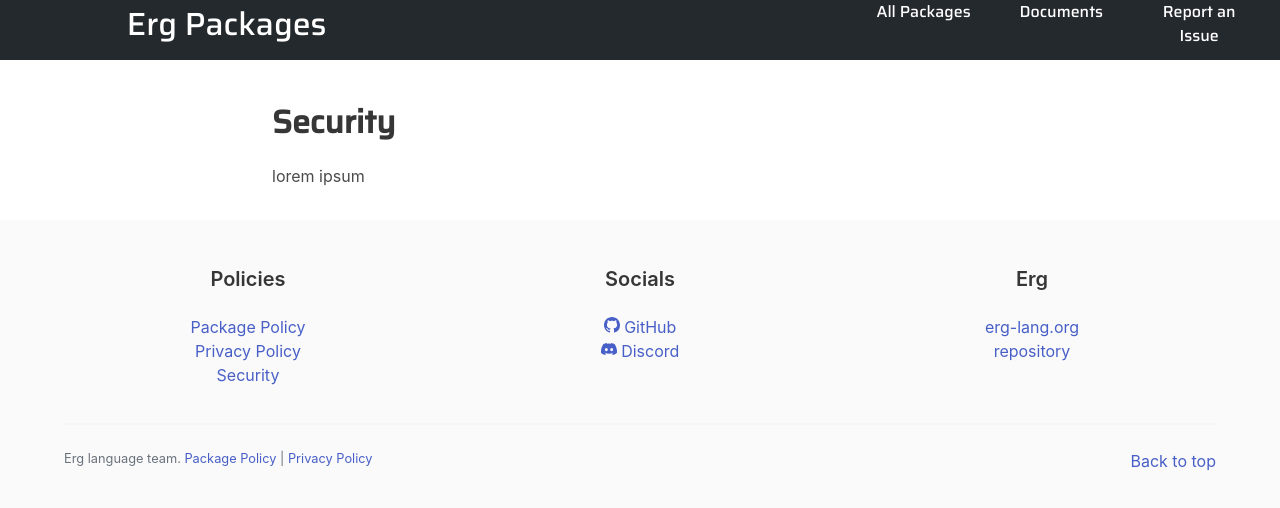
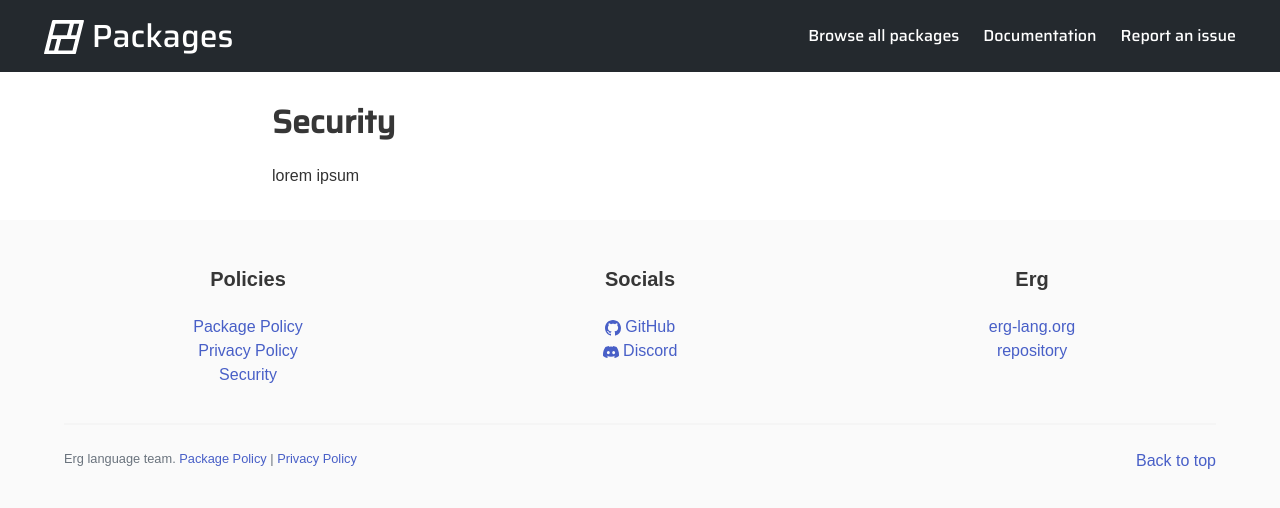
Before and after one commit to erg-lang/package.erg-lang.org, a plain HTML site: page security.html in a window 1280 px wide. Drawn offline with nearby package versions, Linux system fonts and the light colour scheme.

Commit message:
update navbar

```diff
--- a/security.html
+++ b/security.html
@@ -4,24 +4,39 @@
 <head>
     <meta charset="UTF-8" />
     <meta name="viewport" content="width=device-width, initial-scale=1.0" />
-    <title>Erg Package Registry / Security</title>
-    <link rel="stylesheet" href="style.css">
+    <title>Erg Package Registry</title>
     <link rel="stylesheet" href="https://cdnjs.cloudflare.com/ajax/libs/bulma/0.9.3/css/bulma.min.css">
     <link rel="preconnect" href="https://fonts.googleapis.com">
     <link rel="preconnect" href="https://fonts.gstatic.com" crossorigin>
     <link href="https://fonts.googleapis.com/css2?family=Saira:wght@500&display=swap" rel="stylesheet">
+    <link rel="stylesheet" href="style.css">
 </head>
 
 <body>
-    <header class="columns" style="font-family: 'Saira', sans-serif;">
-        <h1 class="column has-text-centered">Erg Packages</h1>
-        <div class="column"></div>
-        <nav class="column">
-            <ul class="columns has-text-centered">
-                <li class="column"><a href="#">All Packages</a></li>
-                <li class="column"><a href="#">Documents</a></li>
-                <li class="column"><a href="#">Report an Issue</a></li>
-            </ul>
+    <header role="navigation" aria-label="main navigation">
+        <a class="navbar-brand" href="index.html">
+            <h1 class="column">
+                <svg class="media-icon" viewBox="0 0 39.99999 34.208514" version="1.1" width="39.999989"
+                    height="34.208515" xmlns="http://www.w3.org/2000/svg" xmlns:svg="http://www.w3.org/2000/svg">
+                    <defs id="defs1">
+                        <style id="style1">
+                            .cls-1 {
+                                fill: #fff;
+                            }
+                        </style>
+                    </defs>
+                    <path id="path1" style="stroke-width:0.0423116" class="cls-1"
+                        d="m 9.2945168,0.00256637 c -0.577145,0 -1.0836797,0.4291213 -1.2385559,1.05026973 l -3.8828476,15.5251379 -0.2632838,1.051839 -3.88206587,15.523571 c -0.1320153,0.5285 0.223341,1.051832 0.7145899,1.051832 0.46249957,0.0038 1.24804987,2.95e-4 1.91407967,0 v 0.0014 h 5.3005682 v 5.21e-4 c 6.8072676,-0.0069 16.0108356,0.0053 22.7478626,0 0.0017,0 0.0036,-5.14e-4 0.0053,-5.21e-4 h 0.06117 v -0.0056 c 0.548768,-0.03201 1.022988,-0.447658 1.172148,-1.044023 1.996301,-7.997578 6.037063,-24.1268537 8.028717,-32.102367 0.132014,-0.52787513 -0.222902,-1.05026993 -0.713287,-1.05026993 v -2.601e-4 h -1.734909 v -0.00128 h -7.129233 c -6.503034,0.016412 -14.521222,-0.011358 -20.9858722,0 -0.03527,6.23e-5 -0.07934,-6.4e-5 -0.114576,0 z m 2.1994952,3.70680433 h 14.327215 l -2.88675,11.5420353 h -14.3274682 z m 18.429335,0 h 5.28312 l -2.886743,11.5420353 h -5.283123 z m -22.2434313,15.2485763 h 5.3542183 l -2.886487,11.542027 h -5.3542157 z m 9.4594633,0 h 14.253776 l -2.886489,11.542027 h -14.254035 c 0.818775,-3.273624 2.435712,-9.738384 2.886748,-11.542027 z" />
+                </svg>
+                Packages
+            </h1>
+        </a>
+        <nav class="navbar-menu">
+            <nav class="navbar-end">
+                <a class="navbar-item">Browse all packages</a>
+                <a class="navbar-item">Documentation</a>
+                <a class="navbar-item">Report an issue</a>
+            </nav>
         </nav>
     </header>
     <main class="bd-docs-main">
@@ -36,9 +51,9 @@
                 <div class="column">
                     <h3 class="title is-5">Policies</h3>
                     <ul>
-                        <li><a href="#">Package Policy</a></li>
-                        <li><a href="#">Privacy Policy</a></li>
-                        <li><a href="#">Security</a></li>
+                        <li><a href="package-policy.html">Package Policy</a></li>
+                        <li><a href="privacy-policy.html">Privacy Policy</a></li>
+                        <li><a href="security.html">Security</a></li>
                     </ul>
                 </div>
                 <div class="column">
@@ -46,7 +61,7 @@
                     <ul role="list">
                         <li><a href="https://github.com/erg-lang">
                                 <svg xmlns="http://www.w3.org/2000/svg" width="16" height="16" fill="currentColor"
-                                    class="bi bi-github" viewBox="0 0 16 16">
+                                    class="bi bi-github media-icon" viewBox="0 0 16 16">
                                     <path
                                         d="M8 0C3.58 0 0 3.58 0 8c0 3.54 2.29 6.53 5.47 7.59.4.07.55-.17.55-.38 0-.19-.01-.82-.01-1.49-2.01.37-2.53-.49-2.69-.94-.09-.23-.48-.94-.82-1.13-.28-.15-.68-.52-.01-.53.63-.01 1.08.58 1.23.82.72 1.21 1.87.87 2.33.66.07-.52.28-.87.51-1.07-1.78-.2-3.64-.89-3.64-3.95 0-.87.31-1.59.82-2.15-.08-.2-.36-1.02.08-2.12 0 0 .67-.21 2.2.82.64-.18 1.32-.27 2-.27.68 0 1.36.09 2 .27 1.53-1.04 2.2-.82 2.2-.82.44 1.1.16 1.92.08 2.12.51.56.82 1.27.82 2.15 0 3.07-1.87 3.75-3.65 3.95.29.25.54.73.54 1.48 0 1.07-.01 1.93-.01 2.2 0 .21.15.46.55.38A8.012 8.012 0 0 0 16 8c0-4.42-3.58-8-8-8z" />
                                 </svg>
@@ -54,7 +69,7 @@
                             </a></li>
                         <li><a href="#">
                                 <svg xmlns="http://www.w3.org/2000/svg" width="16" height="16" fill="currentColor"
-                                    class="bi bi-discord" viewBox="0 0 16 16">
+                                    class="bi bi-discord media-icon" viewBox="0 0 16 16">
                                     <path
                                         d="M13.545 2.907a13.227 13.227 0 0 0-3.257-1.011.05.05 0 0 0-.052.025c-.141.25-.297.577-.406.833a12.19 12.19 0 0 0-3.658 0 8.258 8.258 0 0 0-.412-.833.051.051 0 0 0-.052-.025c-1.125.194-2.22.534-3.257 1.011a.041.041 0 0 0-.021.018C.356 6.024-.213 9.047.066 12.032c.001.014.01.028.021.037a13.276 13.276 0 0 0 3.995 2.02.05.05 0 0 0 .056-.019c.308-.42.582-.863.818-1.329a.05.05 0 0 0-.01-.059.051.051 0 0 0-.018-.011 8.875 8.875 0 0 1-1.248-.595.05.05 0 0 1-.02-.066.051.051 0 0 1 .015-.019c.084-.063.168-.129.248-.195a.05.05 0 0 1 .051-.007c2.619 1.196 5.454 1.196 8.041 0a.052.052 0 0 1 .053.007c.08.066.164.132.248.195a.051.051 0 0 1-.004.085 8.254 8.254 0 0 1-1.249.594.05.05 0 0 0-.03.03.052.052 0 0 0 .003.041c.24.465.515.909.817 1.329a.05.05 0 0 0 .056.019 13.235 13.235 0 0 0 4.001-2.02.049.049 0 0 0 .021-.037c.334-3.451-.559-6.449-2.366-9.106a.034.034 0 0 0-.02-.019Zm-8.198 7.307c-.789 0-1.438-.724-1.438-1.612 0-.889.637-1.613 1.438-1.613.807 0 1.45.73 1.438 1.613 0 .888-.637 1.612-1.438 1.612Zm5.316 0c-.788 0-1.438-.724-1.438-1.612 0-.889.637-1.613 1.438-1.613.807 0 1.451.73 1.438 1.613 0 .888-.631 1.612-1.438 1.612Z" />
                                 </svg>
@@ -75,7 +90,8 @@
                 <div class="column has-text-left">
                     <p>
                         Erg language team.
-                        <a href="package-policy.html">Package Policy</a> | <a href="privacy-policy.html">Privacy Policy</a>
+                        <a href="package-policy.html">Package Policy</a> | <a href="privacy-policy.html">Privacy
+                            Policy</a>
                     </p>
                 </div>
                 <div class="column has-text-right">
--- a/style.css
+++ b/style.css
@@ -109,12 +109,17 @@ footer p {
     vertical-align: sub;
 }
 
-.head {
-    margin-top: 0px;
-}
-
 .hello {
     align-items: center;
     padding-top: 2rem;
     padding-bottom: 4rem;
 }
+
+a.navbar-brand, a.navbar-item, a.navbar-link {
+    color: #fff;
+}
+
+a.navbar-item:hover, a.navbar-link:hover {
+    color: #bbb;
+    background-color: #24292e;
+}
```
Also changed, not shown: index.html (+13 -14 lines), package-policy.html (+30 -14 lines), privacy-policy.html (+30 -14 lines).
